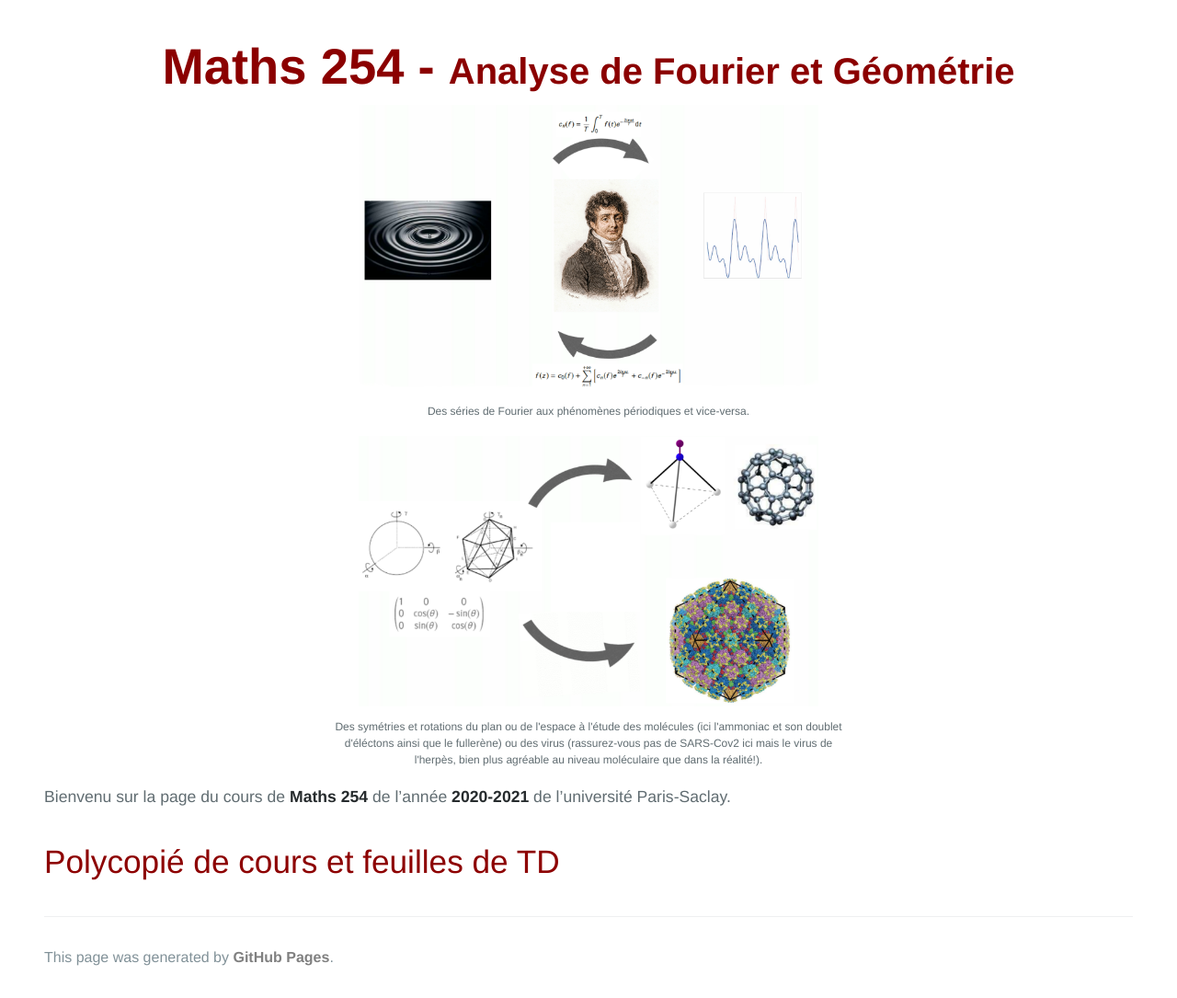
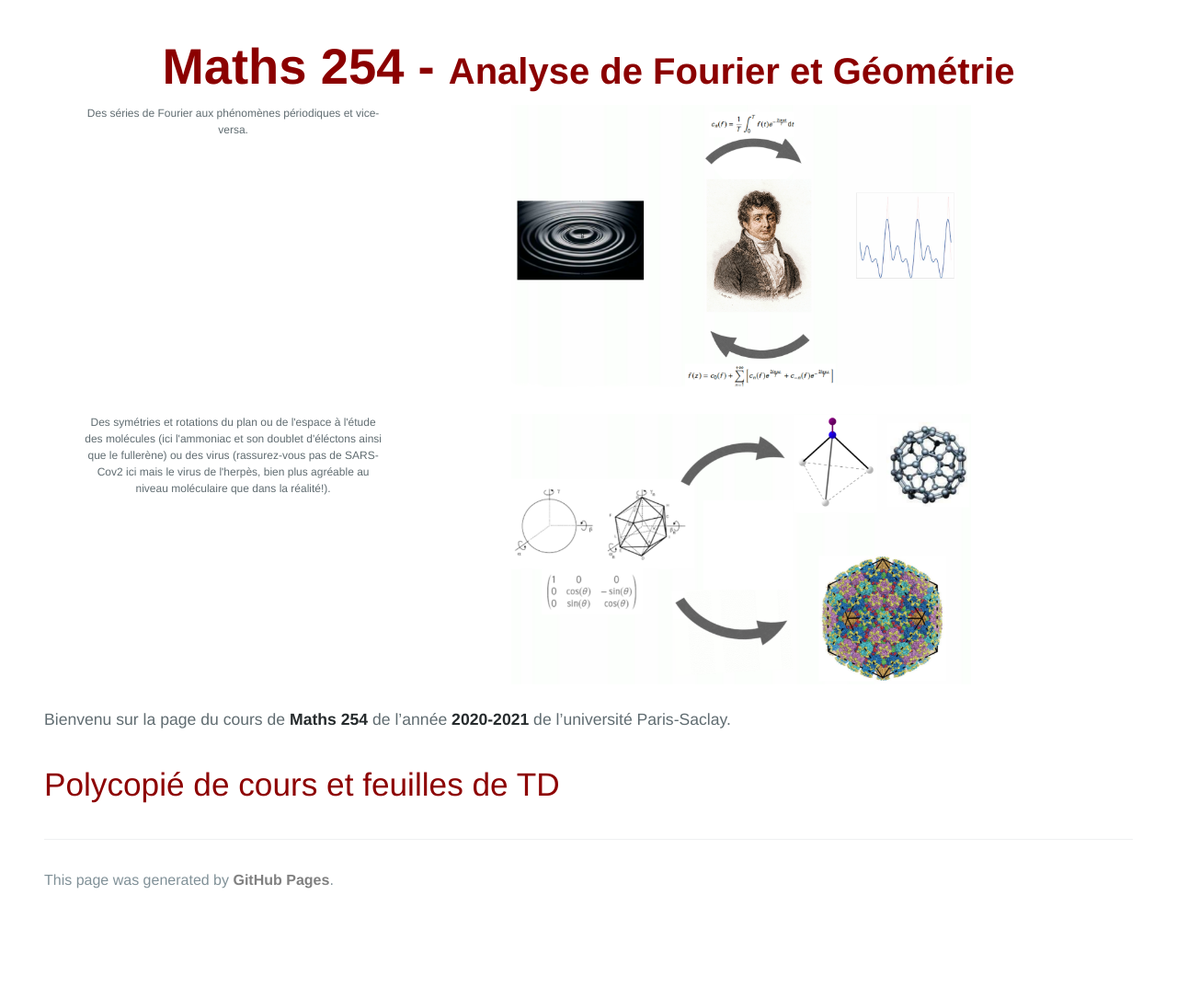
Before and after one commit to KevinDestagnol/algebre.github.io, a Jekyll site: the page built from index.md, in a window 1280 px wide. Shown: the part 260-1345 px from the top of the page at 92% size. Built offline with Jekyll 4.4.1, drawn with Linux system fonts in a browser that asks for light colours; some web fonts are replaced; our own code applies the rules of GitHub Pages for plain Markdown files; after the commit the page ends 1261 px from its top, so only the background shows below that.

Commit message:
Update jekyll-theme-cayman.scss

```diff
--- a/_sass/jekyll-theme-cayman.scss
+++ b/_sass/jekyll-theme-cayman.scss
@@ -62,11 +62,25 @@ figure {
   padding-top: 0;
   text-align:center;
 }
+
+.container img {
+	width : 45%;
+}
+
 figcaption {
-  padding: 0.5em 25% 0 25%;
+  width: 30%;
   border-bottom: none;
   font-size: 12px;
   font-weight:light;
+  float : left;
+  clear : right;
+  display : inline;
+}
+
+.clearfix::after{
+	content :"";
+	display : table;
+	clear: both;
 }
 
 a{
```
